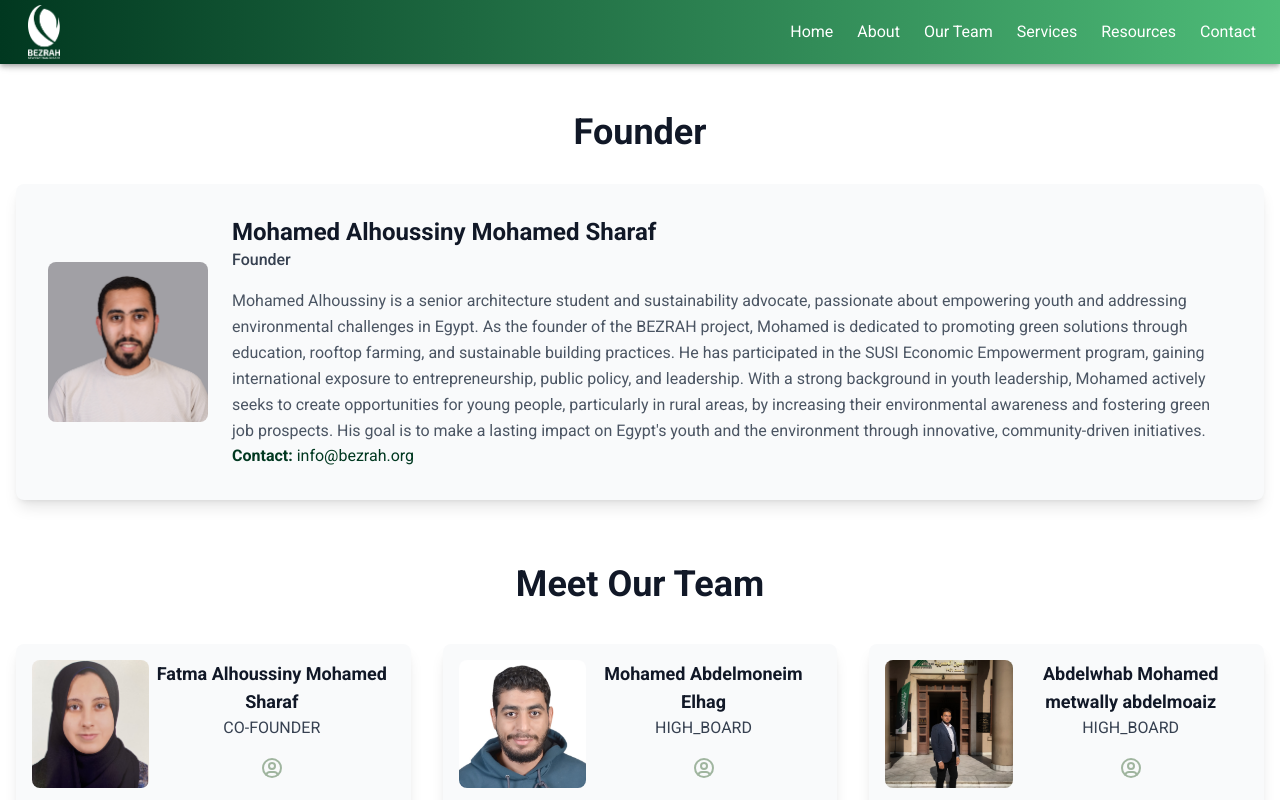
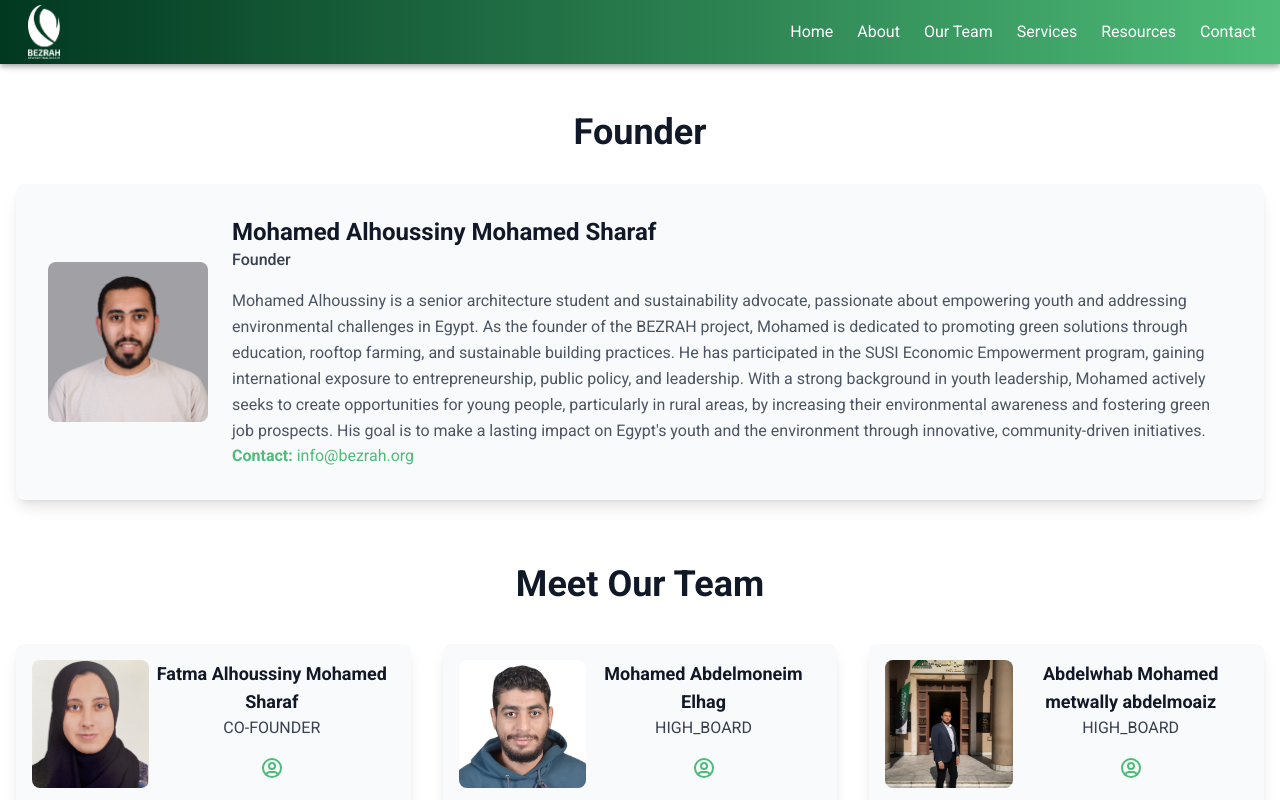
Before and after one commit to ahmed15ayman7/bezrah, a Next.js app: page /our-team in a window 1280 px wide. Shown: the top 800 px of the page. Built offline with nearby package versions, Linux system fonts and the light colour scheme; a web font is replaced by a local one.

Commit message:
Update page.tsx

```diff
--- a/app/our-team/page.tsx
+++ b/app/our-team/page.tsx
@@ -18,8 +18,8 @@ const page = () => {
     //             key={index}
     //             className={`${
     //               index === 1
-    //                 ? " -translate-y-10 border-2 border-[#013820]"
-    //                 : "hover:-translate-y-10 hover:border-2 max-sm:order-first hover:border-[#013820]"
+    //                 ? " -translate-y-10 border-2 border-[#4ebc78]"
+    //                 : "hover:-translate-y-10 hover:border-2 max-sm:order-first hover:border-[#4ebc78]"
     //             }  bg-gray-50 shadow-lg rounded-lg flex p-1  text-center hover:shadow-xl transition-all duration-1000`}
     //           >
     //             <img
@@ -41,7 +41,7 @@ const page = () => {
     //                   }
     //                   arrow
     //                 >
-    //                   <IconUserCircle className="mt-4 text-[#013820] text-3xl mx-auto cursor-pointer" />
+    //                   <IconUserCircle className="mt-4 text-[#4ebc78] text-3xl mx-auto cursor-pointer" />
     //                 </Tooltip>
     //               </div>
     //             </div>
@@ -73,7 +73,7 @@ const page = () => {
                 </p>
                 <a
                   href={`mailto:${founder.contact}`}
-                  className="text-[#013820] hover:text-[#013820]"
+                  className="text-[#4ebc78] hover:text-[#013820]"
                 >
                   <strong>Contact:</strong> {founder.contact}
                 </a>
@@ -110,7 +110,7 @@ const page = () => {
                       href={`mailto:${member.contact}`}
                       className="inline-block mt-4"
                     >
-                      <IconUserCircle className="text-[#a0b59f] text-3xl mx-auto cursor-pointer" />
+                      <IconUserCircle className="text-[#4ebc78] text-3xl mx-auto cursor-pointer" />
                     </a>
                   </Tooltip>
                 </div>
```
